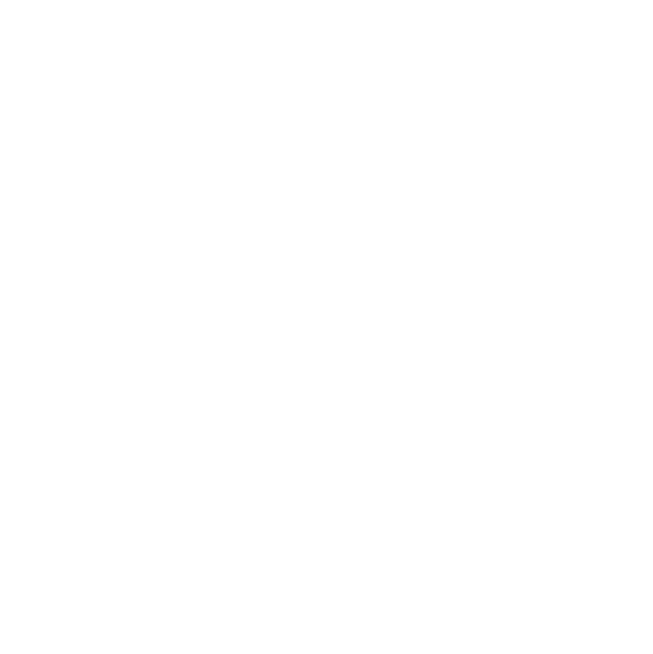
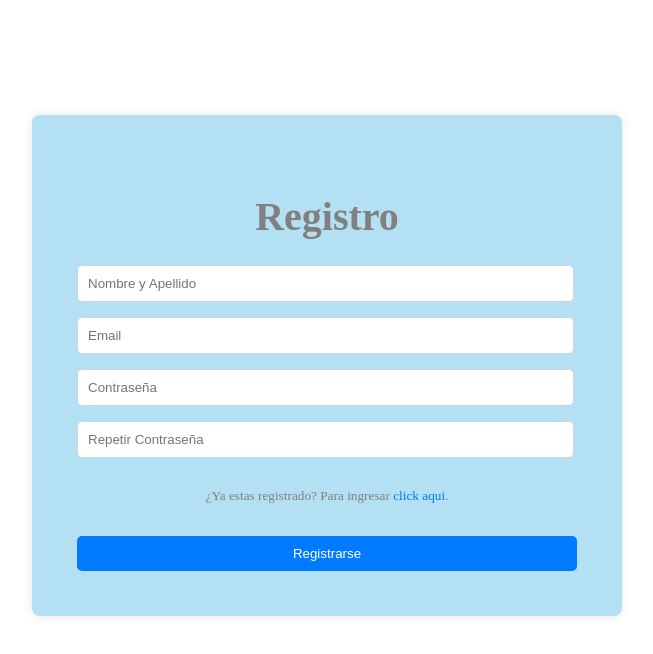
Before and after one commit to JoseAlbertoFC/CasaBlanca_Challenge, a React (Vite) app in the folder Client/: page /signup in a window 1280 px wide. Before the commit this address had no page. Shown: the top 654 px of the page, without its empty margins (313-966 px from the left). Built offline with nearby package versions, Linux system fonts and the light colour scheme.

Commit message:
Formulario de registro y login listos y vinculados

```diff
--- a/Client/src/App.jsx
+++ b/Client/src/App.jsx
@@ -1,13 +1,15 @@
 import React from "react";
 import { Routes, Route } from "react-router-dom";
+import Login from "./views/login/login";
+import Form from "./views/form/form";
 import Home from "./views/home/home";
-import Form from "./views/form/form";
 
 function App() {
   return (
     <div>
       <Routes>
-        <Route path="/form" element={<Form />} />
+        <Route path="/login" element={<Login/>} />
+        <Route path="/signup" element={<Form />} />
         <Route path="/" element={<Home />} />
       </Routes>
     </div>
--- a/Client/src/views/form/form.css
+++ b/Client/src/views/form/form.css
@@ -1 +1,86 @@
-/* Aca va el css de Form */
+.form-container {
+  display: flex;
+  flex-direction: column;
+  align-items: center;
+  justify-content: center;
+  min-height: 100vh;
+}
+
+.form-title {
+  margin-bottom: 25px;
+  text-align: center;
+  font-size: 250%;
+  color: gray;
+}
+
+.registration-form {
+  background-color: #b3e0f2;
+  padding: 45px;
+  border-radius: 8px;
+  box-shadow: 0 0 10px rgba(0, 0, 0, 0.1);
+  width: 100%;
+  max-width: 500px;
+  display: flex;
+  flex-direction: column;
+  align-items: center;
+  margin-bottom: 85px;
+}
+
+.form-input-container {
+  width: 100%;
+  margin-bottom: 15px;
+}
+
+.form-label {
+  display: block;
+  margin-bottom: 5px;
+  text-align: left;
+  width: 100%;
+}
+
+.form-input {
+  width: 95%;
+  padding: 10px;
+  border-radius: 5px;
+  border: 1px solid #cbd5e1;
+}
+
+.login-link{
+    text-align: center;
+    font-weight: lighter;
+    color: gray;
+}
+
+.form-button {
+  width: 100%;
+  padding: 10px;
+  border-radius: 5px;
+  border: 1px solid #cbd5e1;
+}
+
+.form-button {
+  background-color: #007bff;
+  color: white;
+  border: none;
+  border-radius: 5px;
+  cursor: pointer;
+  margin-top: 10px;
+}
+
+.form-button:hover {
+  background-color: #0056b3;
+}
+
+.login-link {
+    text-align: center;
+    margin-top: 15px;
+  }
+
+  .login-link-anchor {
+    color: #007BFF;
+    text-decoration: none;
+  }
+
+  .login-link-anchor:hover {
+    text-decoration: underline;
+  }
--- a/Client/src/views/form/form.jsx
+++ b/Client/src/views/form/form.jsx
@@ -1,9 +1,80 @@
-import React from 'react'
+import React, { useState } from "react";
+import { Link } from "react-router-dom";
+import "./form.css";
 
 function Form() {
+  const [fullName, setFullName] = useState("");
+  const [email, setEmail] = useState("");
+  const [password, setPassword] = useState("");
+  const [confirmPassword, setConfirmPassword] = useState("");
+
+  const handleRegister = (e) => {
+    e.preventDefault();
+
+    console.log("Registro:", fullName, email, password, confirmPassword);
+  };
+
   return (
-    <div>Esta es la vista Form</div>
-  )
+    <div className="form-container">
+      <form className="registration-form" onSubmit={handleRegister}>
+        <h2 className="form-title">Registro</h2>
+        <div className="form-input-container">
+          <input
+            type="text"
+            id="fullName"
+            name="fullName"
+            placeholder="Nombre y Apellido"
+            className="form-input"
+            value={fullName}
+            onChange={(e) => setFullName(e.target.value)}
+            required
+          />
+        </div>
+        <div className="form-input-container">
+          <input
+            type="email"
+            id="email"
+            name="email"
+            placeholder="Email"
+            className="form-input"
+            value={email}
+            onChange={(e) => setEmail(e.target.value)}
+            required
+          />
+        </div>
+        <div className="form-input-container">
+          <input
+            type="password"
+            id="password"
+            name="password"
+            placeholder="Contraseña"
+            className="form-input"
+            value={password}
+            onChange={(e) => setPassword(e.target.value)}
+            required
+          />
+        </div>
+        <div className="form-input-container">
+          <input
+            type="password"
+            id="confirmPassword"
+            name="confirmPassword"
+            placeholder="Repetir Contraseña"
+            className="form-input"
+            value={confirmPassword}
+            onChange={(e) => setConfirmPassword(e.target.value)}
+            required
+          />
+        </div>
+        <h5 className="login-link">¿Ya estas registrado? Para ingresar
+        <Link to="/login" className="login-link-anchor"> click aqui</Link>.
+        </h5>
+        <button className="form-button" type="submit">
+          Registrarse
+        </button>
+      </form>
+    </div>
+  );
 }
 
-export default Form
+export default Form;
--- a/Client/src/views/home/home.css
+++ b/Client/src/views/home/home.css
@@ -7,7 +7,7 @@
     flex-grow: 1;
     display: flex;
     flex-direction: column;
-    padding-left: 150px;
+    padding-left: 100px;
   }
 
   .user-header {
@@ -33,11 +33,12 @@
     justify-content: center;
     align-items: flex-start;
     margin-right: 100px;
+    margin-top: 2%;
     padding: auto;
   }
 
 
-  @media (max-width: 1025px) {
+  @media (max-width: 800px) {
     .main-content {
       padding-left: 50px;
     }
@@ -54,6 +55,7 @@
 
     .content {
       padding: 10px;
+      margin-top: 7%;
     }
   }
 
--- /dev/null
+++ b/Client/src/views/login/login.css
@@ -0,0 +1,80 @@
+.login-page-container {
+  display: flex;
+  justify-content: center;
+  align-items: center;
+  min-height: 100vh;
+  padding: 20px;
+}
+
+.login-form {
+  background-color: #b3e0f2;
+  padding: 45px;
+  border-radius: 10px;
+  width: 100%;
+  max-width: 500px;
+  margin-bottom: 100px;
+}
+
+.login-title {
+  text-align: center;
+  margin-bottom: 30px;
+  font-size: 250%;
+  color: gray;
+}
+
+.login-input-container {
+  margin-bottom: 15px;
+}
+
+.login-label {
+  display: block;
+  margin-bottom: 5px;
+}
+
+.login-input {
+  width: 95%;
+  padding: 10px;
+  margin-top: 5px;
+  border-radius: 5px;
+  border: 1px solid #ccc;
+}
+
+.signUp-link{
+    text-align: center;
+    font-weight: lighter;
+    color: gray;
+}
+
+.login-button {
+  width: 100%;
+  padding: 10px;
+  margin-top: 5px;
+  border-radius: 5px;
+  border: 1px solid #ccc;
+}
+
+.login-button {
+  background-color: #007bff;
+  color: white;
+  border: none;
+  cursor: pointer;
+  transition: background-color 0.3s;
+}
+
+.login-button:hover {
+  background-color: #0056b3;
+}
+
+.signUp-link {
+  text-align: center;
+  margin-top: 15px;
+}
+
+.signUp-link-anchor {
+  color: #007BFF;
+  text-decoration: none;
+}
+
+.signUp-link-anchor:hover {
+  text-decoration: underline;
+}
--- /dev/null
+++ b/Client/src/views/login/login.jsx
@@ -0,0 +1,52 @@
+import React, { useState } from "react";
+import { Link } from "react-router-dom";
+import "./login.css";
+
+function Login() {
+  const [email, setEmail] = useState("");
+  const [password, setPassword] = useState("");
+
+  const handleLogin = (e) => {
+    e.preventDefault();
+    console.log("Email:", email, "Password:", password);
+  };
+
+  return (
+    <div className="login-page-container">
+      <form className="login-form" onSubmit={handleLogin}>
+        <h2 className="login-title">CRM</h2>
+        <div className="login-input-container">
+          <input
+            type="email"
+            id="email"
+            name="email"
+            placeholder="Email"
+            className="login-input"
+            required
+            value={email}
+            onChange={(e) => setEmail(e.target.value)}
+          />
+        </div>
+        <div className="login-input-container">
+          <input
+            type="password"
+            id="password"
+            name="password"
+            placeholder="Contraseña"
+            className="login-input"
+            required
+            value={password}
+            onChange={(e) => setPassword(e.target.value)}
+          />
+        </div>
+        <h5 className="signUp-link">
+          ¿Aun no te haz registrado? Para registrarte haz
+          <Link to="/signup" className="signUp-link-anchor"> click aqui</Link>.
+        </h5>
+        <button className="login-button" type="submit">Ingresar</button>
+      </form>
+    </div>
+  );
+}
+
+export default Login;
```
